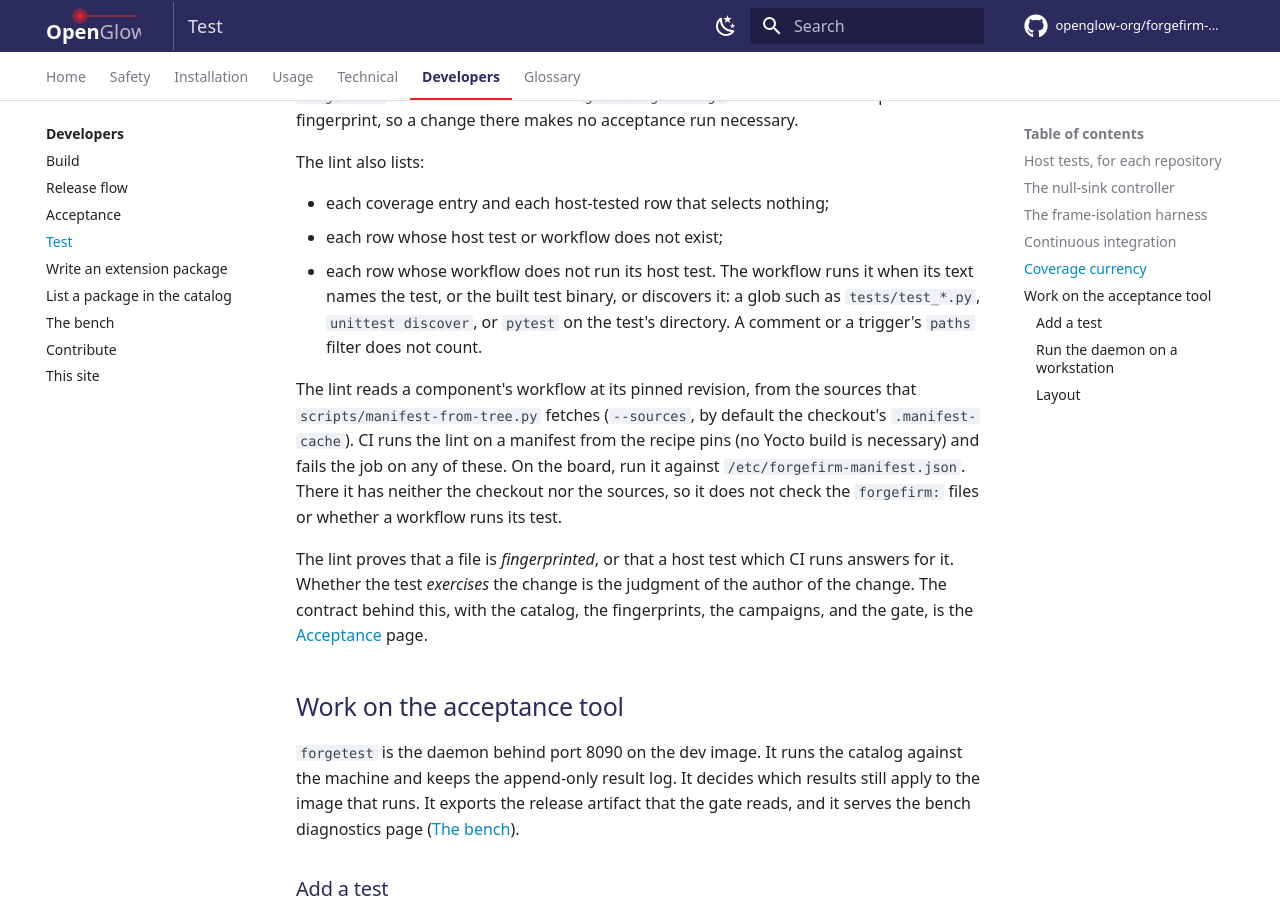
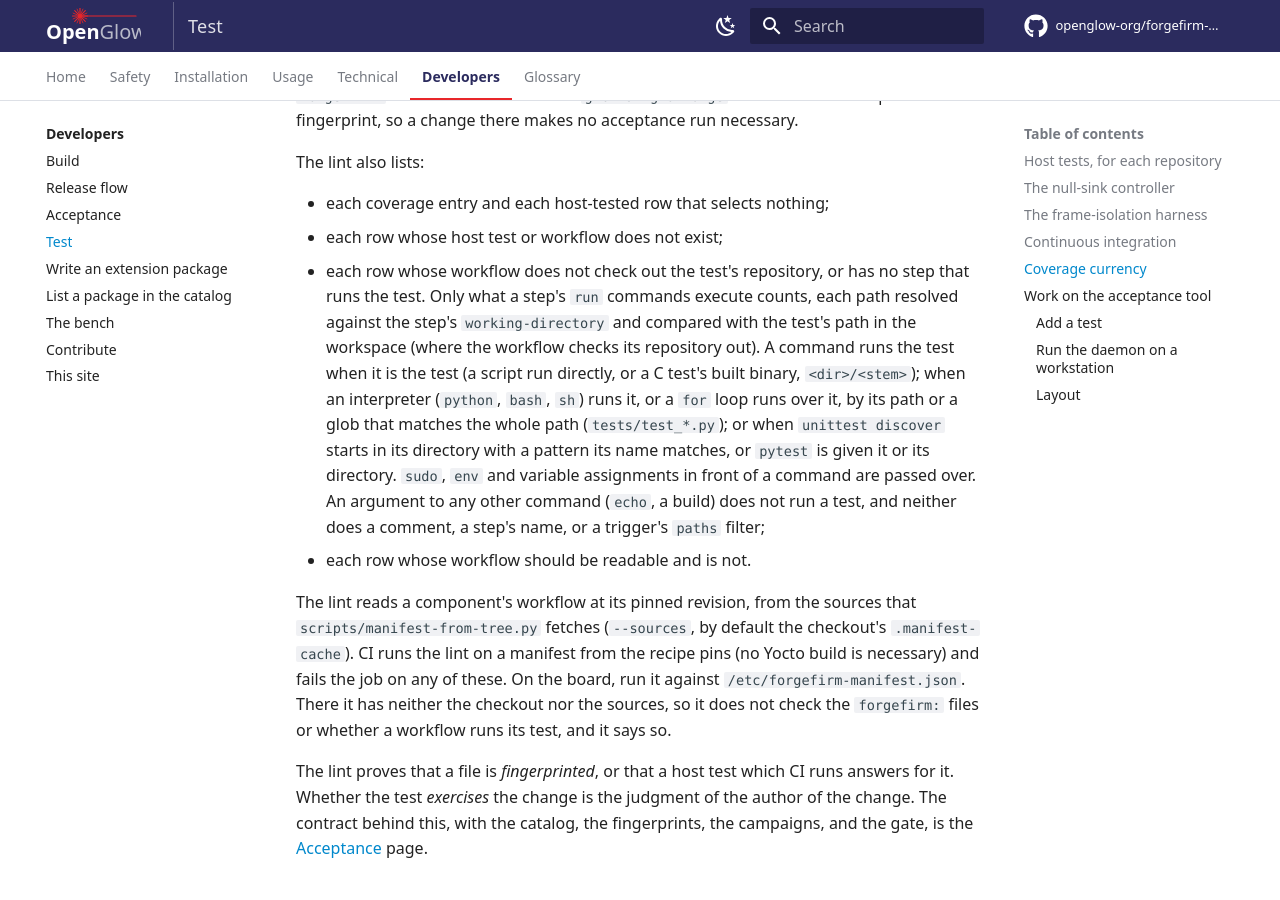
Before and after one commit to openglow-org/forgefirm-docs, an MkDocs documentation site: the page built from docs/developers/testing.md, in a window 1280 px wide and 900 px high, scrolled down 9259 px. Built offline with MkDocs 1.6.1 and Material for MkDocs 9.7.7, drawn with Linux system fonts in a browser that asks for light colours; comment, search, counter and statistics services are not loaded.

Commit message:
Test: the lint counts what a workflow's run commands execute
The coverage paragraph said what makes a workflow run a host test as a
matter of the workflow's text. The lint now reads only what a step's run
commands execute, so the page says so:

- a workflow that should be readable and is not is a lint failure;
- a command runs a test when it is the test (a script run directly, a
  C test's built binary), when an interpreter or a for loop runs it by
  its path or a glob matching the whole path, when unittest discover
  starts in its directory with a pattern its name matches, or when
  pytest is given it or its directory; sudo, env and assignments in
  front are passed over;
- an argument to any other command, a comment, a step's name, or a
  trigger's paths filter does not run a test.

Proof: the style lint is clean. The lint described is forgefirm's
"forgetest: a path a host test proves needs no catalog test"; this
commit goes with the page's first change, 554592a.

```diff
--- a/docs/developers/testing.md
+++ b/docs/developers/testing.md
@@ -196,10 +196,21 @@ The lint also lists:
 
 - each coverage entry and each host-tested row that selects nothing;
 - each row whose host test or workflow does not exist;
-- each row whose workflow does not run its host test. The workflow runs it
-  when its text names the test, or the built test binary, or discovers it:
-  a glob such as `tests/test_*.py`, `unittest discover`, or `pytest` on the
-  test's directory. A comment or a trigger's `paths` filter does not count.
+- each row whose workflow does not check out the test's repository, or has
+  no step that runs the test. Only what a step's `run` commands execute
+  counts, each path resolved against the step's `working-directory` and
+  compared with the test's path in the workspace (where the workflow checks
+  its repository out). A command runs the test when it is the test (a
+  script run directly, or a C test's built binary, `<dir>/<stem>`); when
+  an interpreter (`python`, `bash`, `sh`) runs it, or a `for` loop runs
+  over it, by its path or a glob that matches the whole path
+  (`tests/test_*.py`); or when `unittest discover` starts in its directory
+  with a pattern its name matches, or `pytest` is given it or its
+  directory. `sudo`, `env` and variable assignments in front of a command
+  are passed over. An argument to any other command (`echo`, a build) does
+  not run a test, and neither does a comment, a step's name, or a
+  trigger's `paths` filter;
+- each row whose workflow should be readable and is not.
 
 The lint reads a component's workflow at its pinned revision, from the
 sources that `scripts/manifest-from-tree.py` fetches (`--sources`, by
@@ -207,7 +218,7 @@ default the checkout's `.manifest-cache`). CI runs the lint on a manifest
 from the recipe pins (no Yocto build is necessary) and fails the job on any
 of these. On the board, run it against `/etc/forgefirm-manifest.json`. There
 it has neither the checkout nor the sources, so it does not check the
-`forgefirm:` files or whether a workflow runs its test.
+`forgefirm:` files or whether a workflow runs its test, and it says so.
 
 The lint proves that a file is *fingerprinted*, or that a host test which
 CI runs answers for it. Whether the test *exercises* the change is the
```
